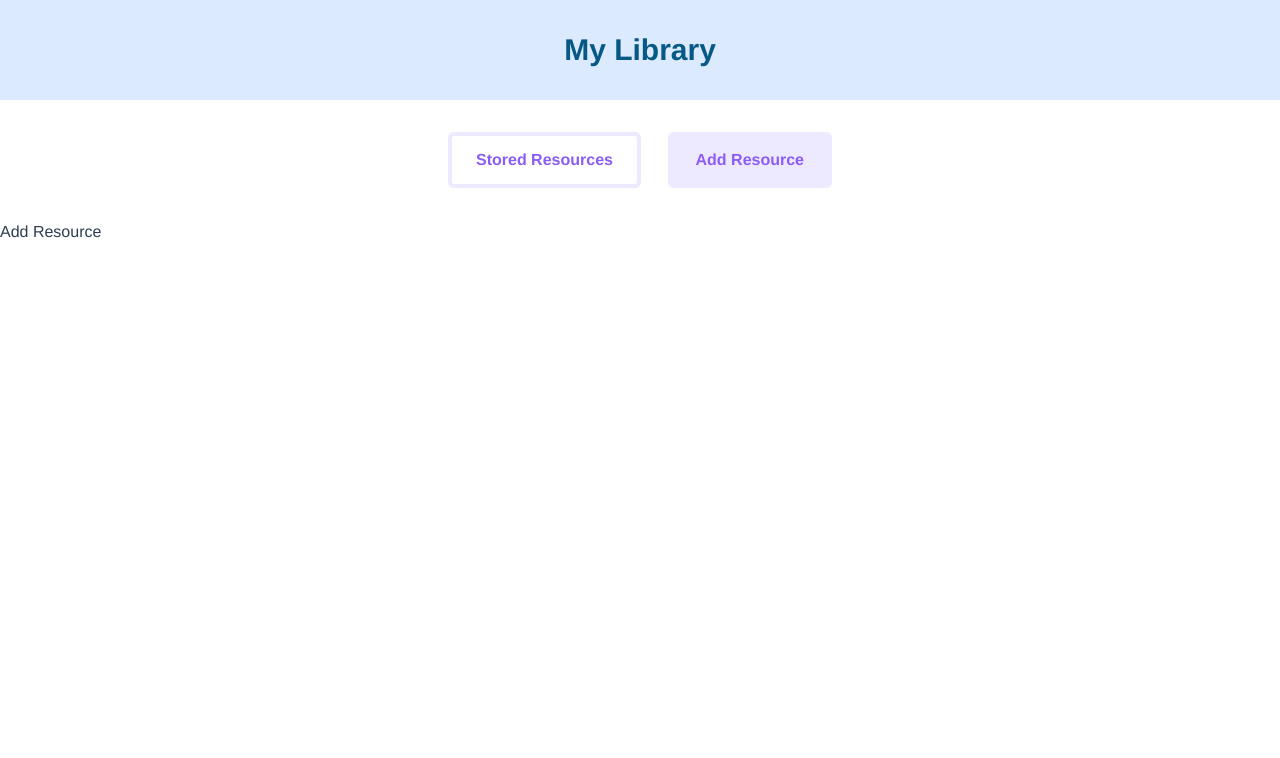
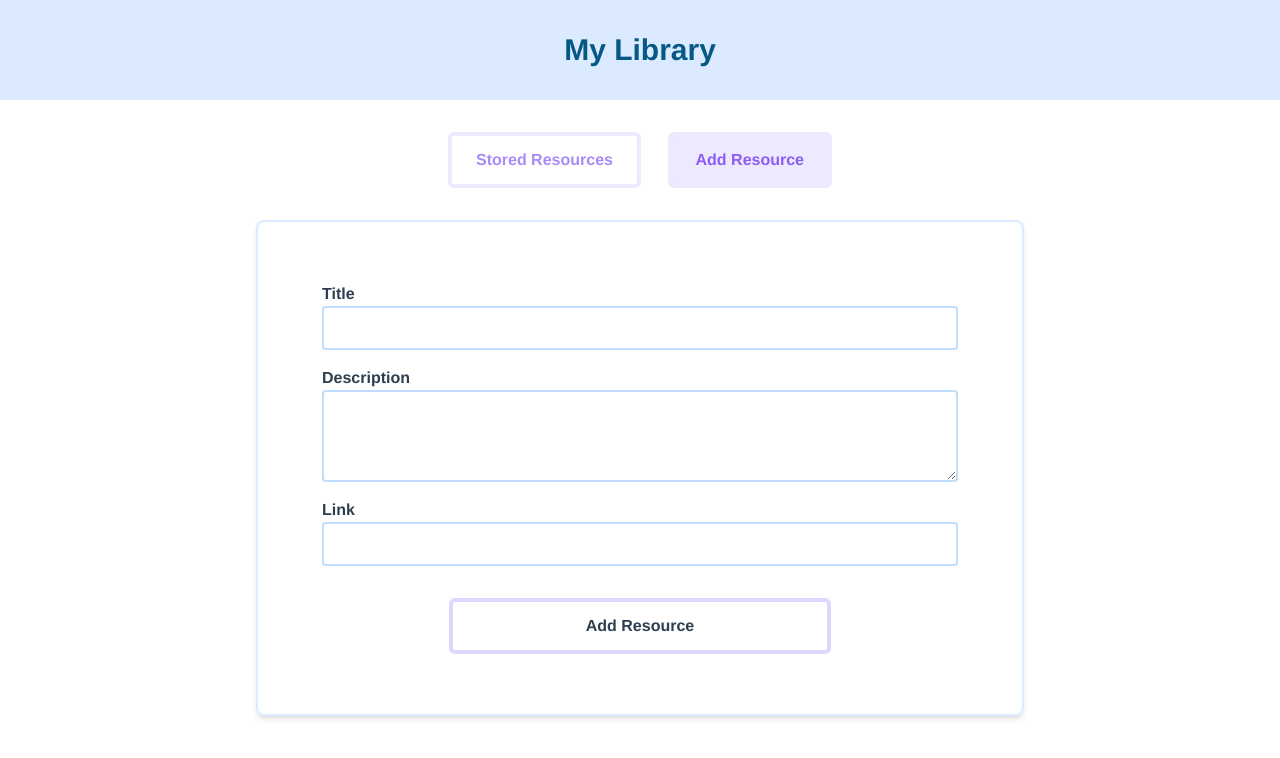
Before and after one commit to emilydaykin/dev-res, a Vue app: page / in a window 1280 px wide. Both pictures are taken after a click on the button "Add Resource". Shown: the top 758 px of the page. Built offline with nearby package versions, Linux system fonts and the light colour scheme.

Commit message:
functionality & logic for addResources, and cached inputs with 'keep-alive'

```diff
--- a/src/components/UI/BaseButton.vue
+++ b/src/components/UI/BaseButton.vue
@@ -1,11 +1,11 @@
 <template>
-  <button :type="type" class="border py-2 px-4 rounded-md transition" :class="additionalStyling">
+  <button class="border py-2 px-4 rounded-md transition" :class="additionalStyling">
     <slot></slot>
   </button>
 </template>
 
 <script>
 export default {
-  props: ['type', 'additionalStyling']
+  props: ['additionalStyling']
 }
 </script>
--- a/src/components/dev-resources/AddResource.vue
+++ b/src/components/dev-resources/AddResource.vue
@@ -1,3 +1,41 @@
 <template>
-  <h2>Add Resource</h2>
+  <div class="w-9/12 mx-auto">
+    <base-card class="max-w-3xl mx-auto">
+    <form class="p-12" @submit.prevent="submitData">
+      <div class="flex flex-col mb-4">
+        <label for="title" class="font-bold">Title</label>
+        <input id="title" name="title" type="text" ref="titleInput" class="border-2 border-blue-200 px-3 py-2 rounded" />
+      </div>
+      <div class="flex flex-col mb-4">
+        <label for="description" class="font-bold">Description</label>
+        <textarea id="description" name="description" rows="3" ref="descriptionInput" class="border-2 border-blue-200 px-3 py-2 rounded" />
+      </div>
+      <div class="flex flex-col mb-8">
+        <label for="link" class="font-bold">Link</label>
+        <input id="link" name="link" type="url" ref="linkInput" class="border-2 border-blue-200 px-3 py-2 rounded" />
+      </div>
+      <div class="flex justify-center">
+        <base-button type="submit" class="font-bold py-3 px-6 border-4 border-violet-200 hover:bg-violet-200 w-3/5">Add Resource</base-button>
+      </div>
+    </form>
+  </base-card>
+</div>
 </template>
+
+<script>
+export default {
+  inject: ['addResource'],
+  methods: {
+    submitData() {
+      const enteredTitle = this.$refs.titleInput.value;
+      console.log('enteredTitle ', enteredTitle)
+      const enteredDescription = this.$refs.descriptionInput.value;
+      console.log('enteredDescription ', enteredDescription)
+      const enteredLink = this.$refs.linkInput.value;
+      console.log('enteredLink ', enteredLink)
+
+      this.addResource(enteredTitle, enteredDescription, enteredLink)
+    }
+  }
+}
+</script>
--- a/src/components/dev-resources/StoredResources.vue
+++ b/src/components/dev-resources/StoredResources.vue
@@ -1,5 +1,5 @@
 <template>
-  <ul class="w-9/12 m-auto">
+  <ul class="w-9/12 mx-auto max-w-3xl">
     <dev-resources
       v-for="resource in resources"
       v-bind:key="resource.id"
--- a/src/components/dev-resources/TheResources.vue
+++ b/src/components/dev-resources/TheResources.vue
@@ -4,7 +4,10 @@
     <base-button @click="setSelectedTab('stored-resources')" :additionalStyling="storedResButtonMode">Stored Resources</base-button>
     <base-button @click="setSelectedTab('add-resource')" :additionalStyling="addResButtonMode">Add Resource</base-button>
   </div>
-  <component :is="selectedTab"></component>
+  <!-- this (keep-alive) caches the component, so that the data won't be lost! -->
+  <keep-alive>
+    <component :is="selectedTab"></component>
+  </keep-alive>
 </template>
 
 <script>
@@ -19,7 +22,7 @@ export default {
   data() {
     return {
       selectedTab: 'stored-resources',
-      buttonStyling: 'font-bold py-3 px-6 border-4 border-violet-100 text-violet-500 hover:bg-violet-100',
+      buttonStyling: 'font-bold py-3 px-6 border-4 border-violet-100 hover:bg-violet-100',
       storedResources: [
         {
           id: 1,
@@ -57,21 +60,32 @@ export default {
   provide() {
     return {
       resources: this.storedResources, // this provides the resources to all child components
+      addResource: this.addResource // not executing the function, just passing (adding) the reference (the _inject_ executes the function)
     };
   },
   computed: {
     storedResButtonMode() {
-      return this.selectedTab === 'stored-resources' ? this.buttonStyling + ' bg-violet-100' : this.buttonStyling;
+      return this.selectedTab === 'stored-resources' ? this.buttonStyling + ' bg-violet-100 text-violet-500' : this.buttonStyling + ' text-violet-400';
     },
     addResButtonMode() {
-      return this.selectedTab === 'add-resource' ? this.buttonStyling + ' bg-violet-100' : this.buttonStyling;
+      return this.selectedTab === 'add-resource' ? this.buttonStyling + ' bg-violet-100 text-violet-500' : this.buttonStyling + ' text-violet-400';
     }
   },
   methods: {
     setSelectedTab(tab) {
       this.selectedTab = tab;
-      console.log(tab)
     },
+    addResource(title, description, link) {
+      const newResource = {
+        id: new Date().toISOString(),
+        title: title,
+        description: description,
+        link: link,
+      }
+      // unshift to add the new resource to the beginning of the array
+      this.storedResources.unshift(newResource);
+      this.selectedTab = 'stored-resources';
+    }
   }
 }
 </script>
```
